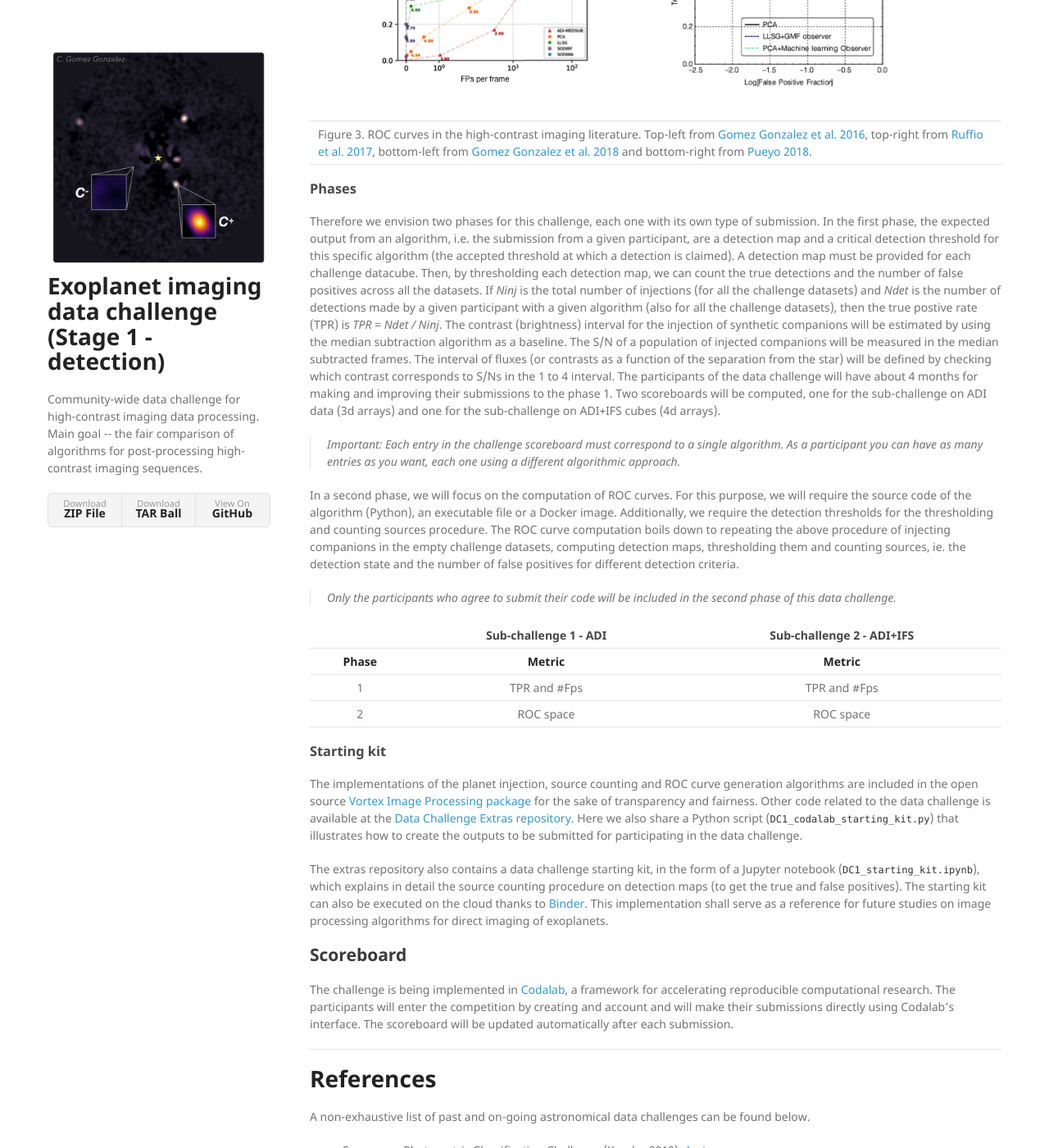
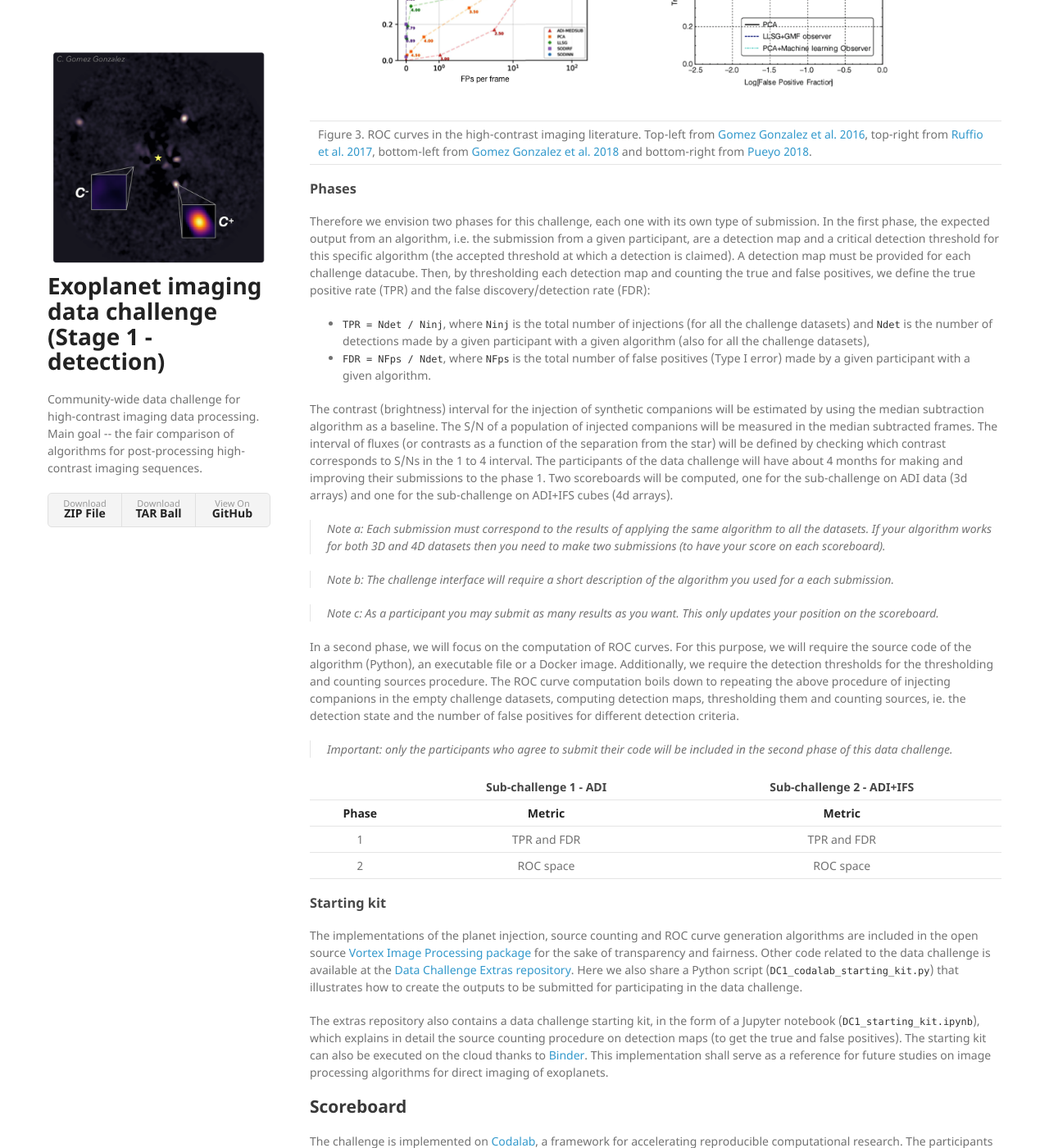
Before and after one commit to carlgogo/exoimaging_challenge, a Jekyll site: the page built from index.md, in a window 1280 px wide and 1400 px high, scrolled down 5057 px. Shown: the whole window at 82% size. Built offline with Jekyll 4.4.1, drawn with Linux system fonts in a browser that asks for light colours; nearby versions of some CDN libraries; our own code applies the rules of GitHub Pages for plain Markdown files; some of the changed text lies outside the part shown.

Commit message:
Updating metrics and scoreboard info

```diff
--- a/index.md
+++ b/index.md
@@ -4,7 +4,7 @@
 
 Hereafter, we present a community-wide data challenge for exoplanets direct detection with ground-based high-contrast imaging. The challenge is organized in collaboration with several members of the high-contrast imaging community (see [below](#team)). This effort has direct support from the Grenoble Alpes Data Institute (Universitè Grenoble Alpes, France).
 
-In the spirit of openness, anyone can contribute at any stage of the challenge by sending a pull request to this repository. If you have questions, suggestions or complaints please open and issue on this repository or contact the organization team. All the benchmark datasets, metrics and results will be available (open-sourced) at the end of the competition.
+In the spirit of openness, anyone can contribute at any stage of the challenge by sending a pull request to this repository. If you have questions, suggestions or complaints please open and issue on this repository or contact any of the organizers (see [below](#team)). All the benchmark datasets, metrics and results will be available (open-sourced) at the end of the competition.
 
 ---
 # Scientific context
--- a/pages/metrics.md
+++ b/pages/metrics.md
@@ -6,18 +6,26 @@ This challenge is focusing on the exoplanet direct detection task. To measure th
 
 ### Phases
 
-Therefore we envision two phases for this challenge, each one with its own type of submission. In the first phase, the expected output from an algorithm, i.e. the submission from a given participant, are a detection map and a critical detection threshold for this specific algorithm (the accepted threshold at which a detection is claimed). A detection map must be provided for each challenge datacube. Then, by thresholding each detection map, we can count the true detections and the number of false positives across all the datasets. If *Ninj* is the total number of injections (for all the challenge datasets) and *Ndet* is the number of detections made by a given participant with a given algorithm (also for all the challenge datasets), then the true postive rate (TPR) is *TPR = Ndet / Ninj*. The contrast (brightness) interval for the injection of synthetic companions will be estimated by using the median subtraction algorithm as a baseline. The S/N of a population of injected companions will be measured in the median subtracted frames. The interval of fluxes (or contrasts as a function of the separation from the star) will be defined by checking which contrast corresponds to S/Ns in the 1 to 4 interval. The participants of the data challenge will have about 4 months for making and improving their submissions to the phase 1. Two scoreboards will be computed, one for the sub-challenge on ADI data (3d arrays) and one for the sub-challenge on ADI+IFS cubes (4d arrays).
+Therefore we envision two phases for this challenge, each one with its own type of submission. In the first phase, the expected output from an algorithm, i.e. the submission from a given participant, are a detection map and a critical detection threshold for this specific algorithm (the accepted threshold at which a detection is claimed). A detection map must be provided for each challenge datacube. Then, by thresholding each detection map and counting the true and false positives, we define the true positive rate (TPR) and the false discovery/detection rate (FDR):
+* ``TPR = Ndet / Ninj``, where ``Ninj`` is the total number of injections (for all the challenge datasets) and ``Ndet`` is the number of detections made by a given participant with a given algorithm (also for all the challenge datasets),
+* ``FDR = NFps / Ndet``, where ``NFps`` is the total number of false positives (Type I error) made by a given participant with a given algorithm.
 
-> Important: Each entry in the challenge scoreboard must correspond to a single algorithm. As a participant you can have as many entries as you want, each one using a different algorithmic approach.
+The contrast (brightness) interval for the injection of synthetic companions will be estimated by using the median subtraction algorithm as a baseline. The S/N of a population of injected companions will be measured in the median subtracted frames. The interval of fluxes (or contrasts as a function of the separation from the star) will be defined by checking which contrast corresponds to S/Ns in the 1 to 4 interval. The participants of the data challenge will have about 4 months for making and improving their submissions to the phase 1. Two scoreboards will be computed, one for the sub-challenge on ADI data (3d arrays) and one for the sub-challenge on ADI+IFS cubes (4d arrays).
+
+> Note a: Each submission must correspond to the results of applying the same algorithm to all the datasets. If your algorithm works for both 3D and 4D datasets then you need to make two submissions (to have your score on each scoreboard).
+
+> Note b: The challenge interface will require a short description of the algorithm you used for a each submission.
+
+> Note c: As a participant you may submit as many results as you want. This only updates your position on the scoreboard.
 
 In a second phase, we will focus on the computation of ROC curves. For this purpose, we will require the source code of the algorithm (Python), an executable file or a Docker image. Additionally, we require the detection thresholds for the thresholding and counting sources procedure. The ROC curve computation boils down to repeating the above procedure of injecting companions in the empty challenge datasets, computing detection maps, thresholding them and counting sources, ie. the detection state and the number of false positives for different detection criteria.
 
-> Only the participants who agree to submit their code will be included in the second phase of this data challenge.
+> Important: only the participants who agree to submit their code will be included in the second phase of this data challenge.
 
 |           |Sub-challenge 1 - ADI  |Sub-challenge 2 - ADI+IFS
 |:--:       |:--:                   |:--:
 |**Phase**  |**Metric**             |**Metric**
-| 1         |TPR and #Fps           |TPR and #Fps
+| 1         |TPR and FDR            |TPR and FDR
 | 2         |ROC space              |ROC space
 
 ### Starting kit
--- a/pages/score.md
+++ b/pages/score.md
@@ -1 +1 @@
-The challenge is being implemented in [Codalab](http://codalab.org/), a framework for accelerating reproducible computational research. The participants will enter the competition by creating and account and will make their submissions directly using Codalab's interface. The scoreboard will be updated automatically after each submission.
+The challenge is implemented on [Codalab](http://codalab.org/), a framework for accelerating reproducible computational research. The participants will enter the competition by creating their own account on Codalab and following the link of the challenge. The scoreboards will be updated automatically after each submission to the Codalab interface.
```
